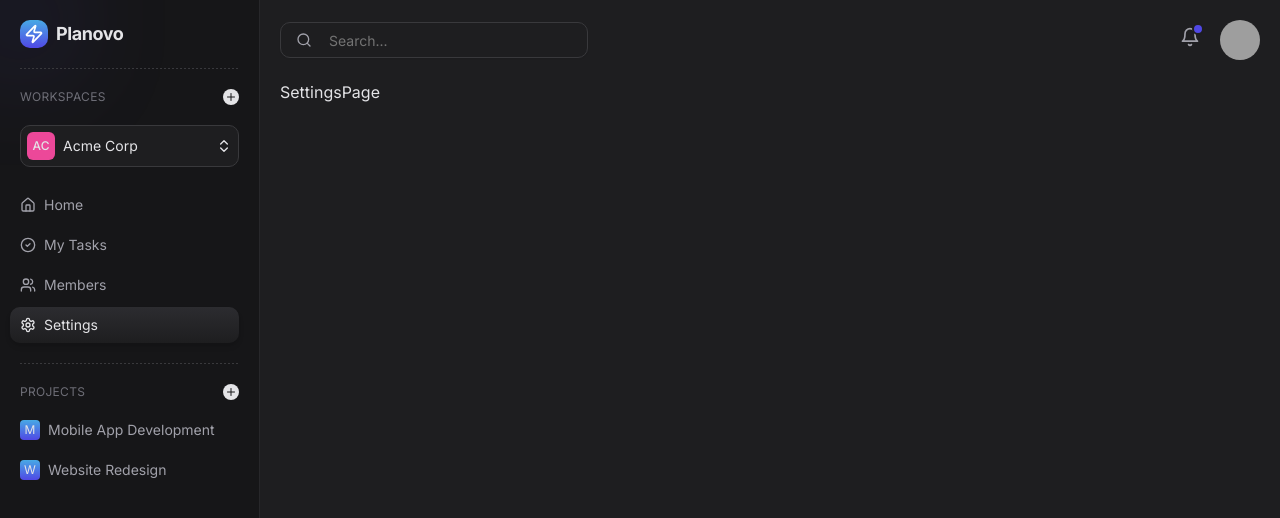
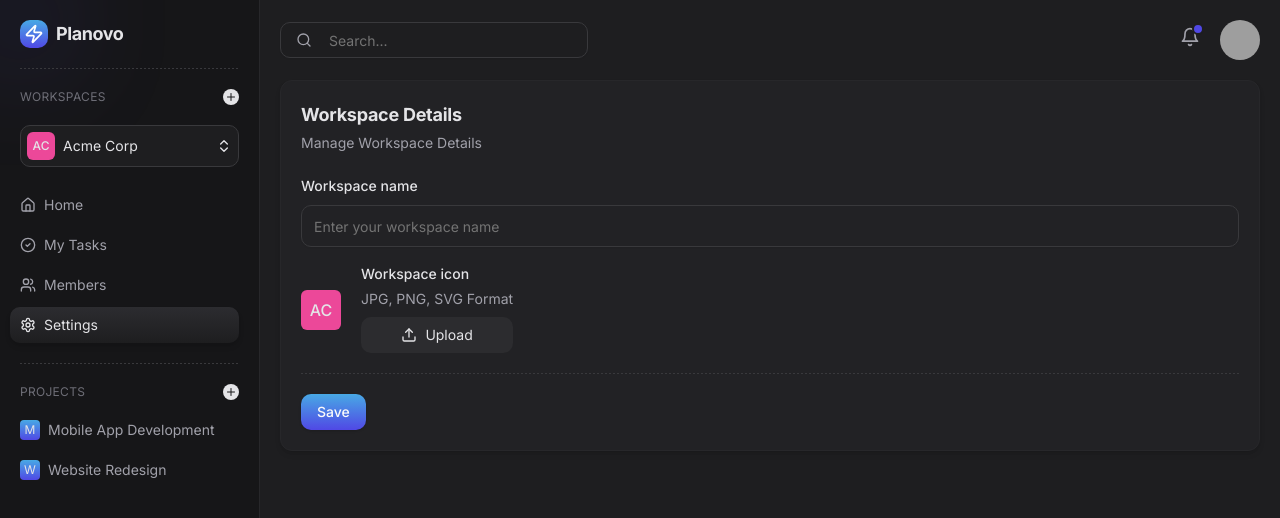
Before and after one commit to loqman1235/planovo-project-management-app, a Next.js app: page /workspaces/1/settings in a window 1280 px wide. Shown: the top 518 px of the page. Built offline with nearby package versions, Linux system fonts and the light colour scheme; grey boxes are pictures that could not be loaded.

Commit message:
refactor SettingsPage and add WorkspaceDetailsForm: implement workspace details form with input and upload functionality

```diff
--- /dev/null
+++ b/app/workspaces/[id]/settings/_components/WorkspaceDetailsForm.tsx
@@ -0,0 +1,74 @@
+"use client";
+
+import { Divider } from "@/components/Divider";
+import { Button } from "@/components/ui/button";
+import {
+  Form,
+  FormControl,
+  FormField,
+  FormItem,
+  FormLabel,
+  FormMessage,
+} from "@/components/ui/form";
+import { Input } from "@/components/ui/input";
+import { UploadIcon } from "lucide-react";
+import { useForm } from "react-hook-form";
+
+export const WorkspaceDetailsForm = () => {
+  const form = useForm();
+
+  const onSubmit = async () => {
+    console.log("submit");
+  };
+
+  return (
+    <Form {...form}>
+      <form onSubmit={form.handleSubmit(onSubmit)} className="space-y-5">
+        <FormField
+          control={form.control}
+          name="username"
+          render={({ field }) => (
+            <FormItem>
+              <FormLabel className="text-text-primary">
+                Workspace name
+              </FormLabel>
+              <FormControl>
+                <Input
+                  className="py-5 text-text-primary"
+                  placeholder="Enter your workspace name"
+                  {...field}
+                />
+              </FormControl>
+              <FormMessage />
+            </FormItem>
+          )}
+        />
+
+        <div className="flex items-center gap-5">
+          <div className="w-10 h-10 rounded-[6px] bg-[#EC4899] flex items-center justify-center  font-medium text-text-primary">
+            AC
+          </div>
+
+          <div className="flex flex-col gap-2">
+            <FormLabel className="text-text-primary">Workspace icon</FormLabel>
+            <p className="capitalize text-sm text-text-secondary !m-0">
+              JPG, PNG, SVG format
+            </p>
+            <label
+              htmlFor="icon"
+              className="flex items-center justify-center gap-2 cursor-pointer bg-text-primary/5 hover:bg-text-primary/10 p-2 rounded-md text-sm"
+            >
+              <input type="file" id="icon" className="hidden" />
+
+              <UploadIcon className="text-text-primary size-4" />
+              <span className="text-text-primary">Upload</span>
+            </label>
+          </div>
+        </div>
+
+        <Divider />
+        <Button>Save</Button>
+      </form>
+    </Form>
+  );
+};
--- a/app/workspaces/[id]/settings/page.tsx
+++ b/app/workspaces/[id]/settings/page.tsx
@@ -1,4 +1,22 @@
+import { H4 } from "@/components/H4";
+import { Card, CardContent, CardHeader } from "@/components/ui/card";
+import { WorkspaceDetailsForm } from "./_components/WorkspaceDetailsForm";
+
 const SettingsPage = () => {
-  return <div>SettingsPage</div>;
+  return (
+    <div>
+      <Card>
+        <CardHeader className="gap-1">
+          <H4>Workspace Details</H4>
+          <span className="capitalize text-sm text-text-secondary !m-0">
+            Manage workspace details
+          </span>
+        </CardHeader>
+        <CardContent>
+          <WorkspaceDetailsForm />
+        </CardContent>
+      </Card>
+    </div>
+  );
 };
 export default SettingsPage;
```
